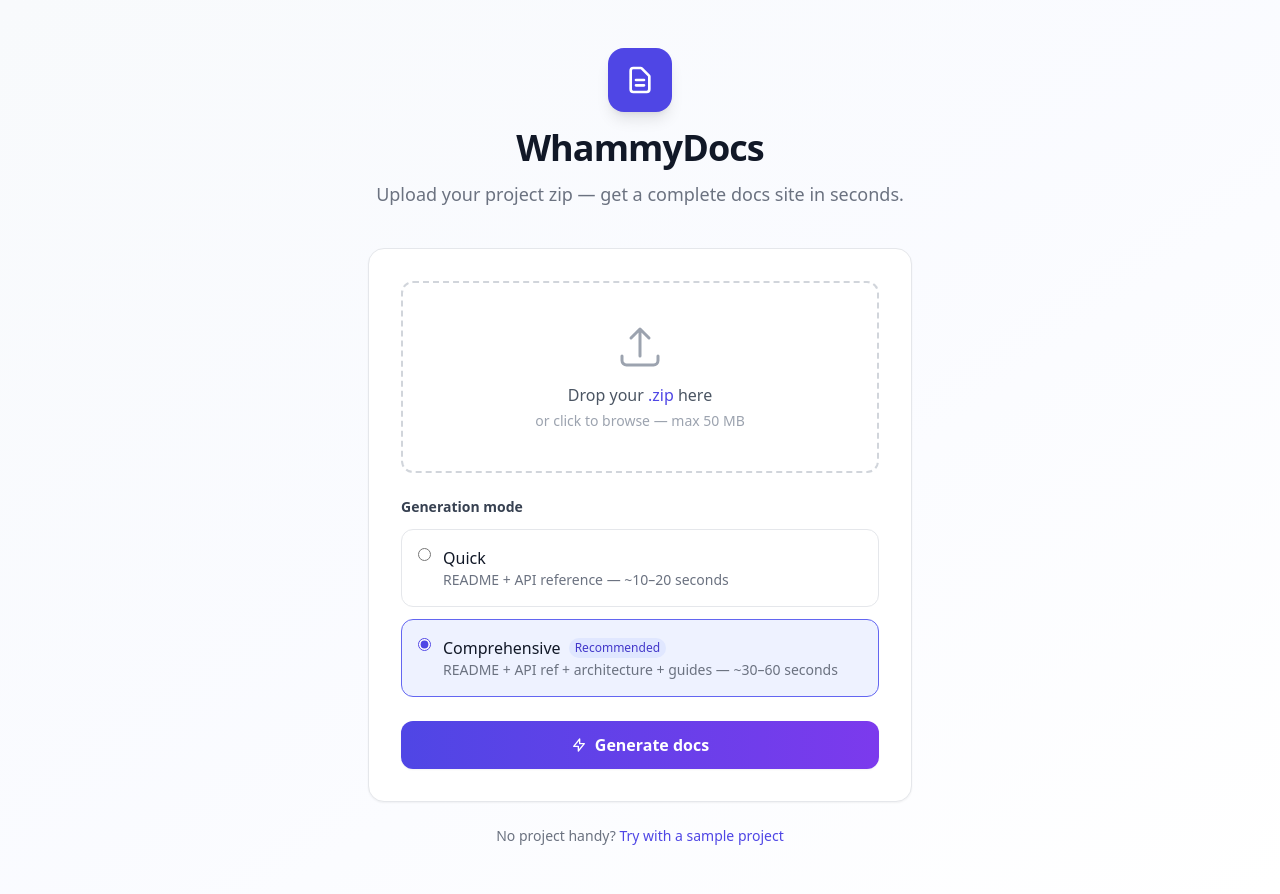
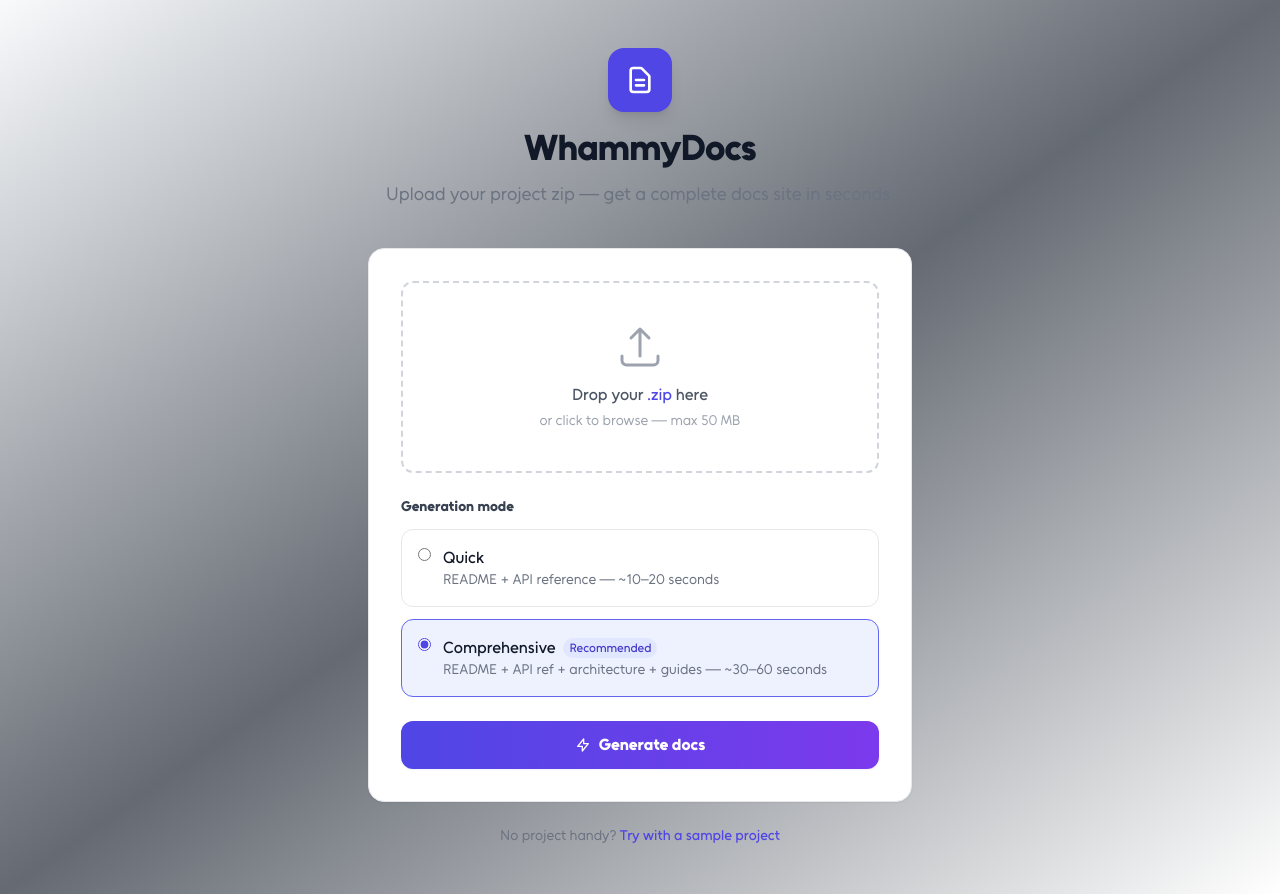
Before and after one commit to nhemant2005/whammy-docs, a FastAPI app: page / in a window 1280 px wide. Run offline with FastAPI, Linux system fonts and the light colour scheme; some libraries are stand-ins or nearby versions.

Commit message:
feat(ui): design token layer — theme.css, Unageo font-face, static mount — Issue 16.1
Adds shared CSS foundation for the Lumina Docs visual redesign:
- static/css/theme.css: @font-face for Unageo Regular/Medium/ExtraBold,
  CSS custom properties (--color-base/surface/border/primary/accent/text/text-muted),
  and body font-family rule
- FastAPI StaticFiles mount on /static
- theme.css linked from all three templates
- tests/test_theme.py: asserts /static/css/theme.css and Unageo-Regular.ttf return 200

```diff
--- a/main.py
+++ b/main.py
@@ -10,6 +10,7 @@ from pathlib import Path
 
 from fastapi import FastAPI, Request, UploadFile, File, Form, Query
 from fastapi.responses import HTMLResponse, RedirectResponse, Response, StreamingResponse
+from fastapi.staticfiles import StaticFiles
 from pydantic import BaseModel
 from fastapi.templating import Jinja2Templates
 
@@ -36,6 +37,7 @@ _MKDOCS_NAV_TITLES = {
 }
 
 app = FastAPI(title="WhammyDocs")
+app.mount("/static", StaticFiles(directory="static"), name="static")
 templates = Jinja2Templates(directory="templates")
 
 _50MB = 50 * 1024 * 1024
--- /dev/null
+++ b/static/css/theme.css
@@ -0,0 +1,45 @@
+/* Lumina Docs design tokens — loaded by every template */
+
+@font-face {
+  font-family: 'Unageo';
+  src: url('/static/unageo/ttf/Unageo-Regular.ttf') format('truetype');
+  font-weight: 400;
+  font-style: normal;
+}
+
+@font-face {
+  font-family: 'Unageo';
+  src: url('/static/unageo/ttf/Unageo-Regular-Italic.ttf') format('truetype');
+  font-weight: 400;
+  font-style: italic;
+}
+
+@font-face {
+  font-family: 'Unageo';
+  src: url('/static/unageo/ttf/Unageo-Medium.ttf') format('truetype');
+  font-weight: 500;
+  font-style: normal;
+}
+
+@font-face {
+  font-family: 'Unageo';
+  src: url('/static/unageo/ttf/Unageo-ExtraBold.ttf') format('truetype');
+  font-weight: 800;
+  font-style: normal;
+}
+
+:root {
+  --color-base:       #292F36;
+  --color-surface:    #363c45;
+  --color-border:     rgba(208, 196, 223, 0.25);
+  --color-primary:    #E4D9FF;
+  --color-accent:     #C8FFBE;
+  --color-text:       #F0EBF8;
+  --color-text-muted: #A89BBC;
+}
+
+body {
+  font-family: 'Unageo', sans-serif;
+  background-color: var(--color-base);
+  color: var(--color-text);
+}
--- a/templates/generate.html
+++ b/templates/generate.html
@@ -5,6 +5,7 @@
   <meta name="viewport" content="width=device-width, initial-scale=1.0" />
   <title>WhammyDocs — Generating…</title>
   <script src="https://cdn.tailwindcss.com"></script>
+  <link rel="stylesheet" href="/static/css/theme.css" />
   <script src="https://cdn.jsdelivr.net/npm/marked/marked.min.js"></script>
   <style>
     .prose h1 { font-size: 1.5rem; font-weight: 700; margin: 1rem 0 0.5rem; }
--- a/templates/preview.html
+++ b/templates/preview.html
@@ -5,6 +5,7 @@
   <meta name="viewport" content="width=device-width, initial-scale=1.0" />
   <title>WhammyDocs — {% if generating %}Generating…{% else %}Preview{% endif %}</title>
   <script src="https://cdn.tailwindcss.com"></script>
+  <link rel="stylesheet" href="/static/css/theme.css" />
   <script src="https://cdn.jsdelivr.net/npm/marked/marked.min.js"></script>
   <style>
     html { scroll-behavior: smooth; }
--- a/templates/upload.html
+++ b/templates/upload.html
@@ -5,6 +5,7 @@
   <meta name="viewport" content="width=device-width, initial-scale=1.0" />
   <title>WhammyDocs — Generate Your Docs</title>
   <script src="https://cdn.tailwindcss.com"></script>
+  <link rel="stylesheet" href="/static/css/theme.css" />
 </head>
 <body class="min-h-screen bg-gradient-to-br from-slate-50 via-indigo-50/30 to-white flex items-center justify-center">
 
```
Also changed, not shown: tests/test_theme.py (added, +18 -0 lines).
